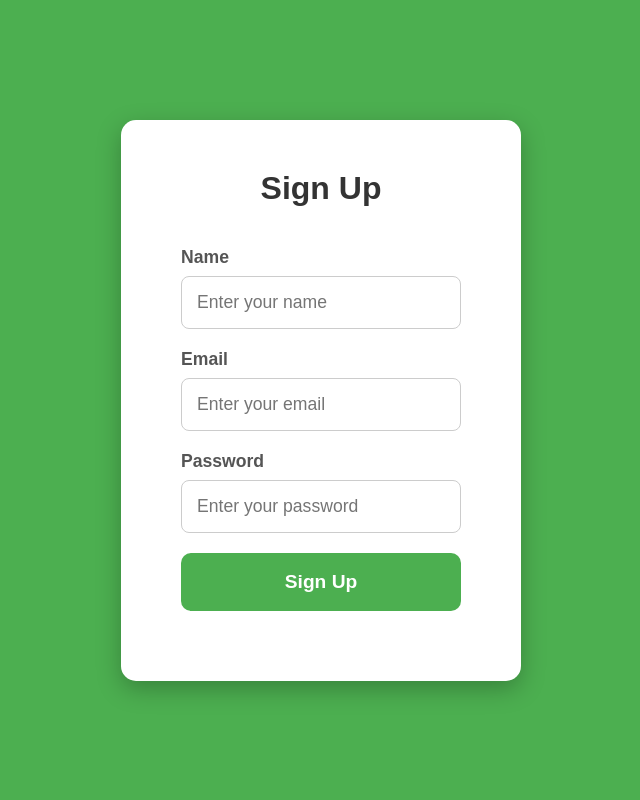
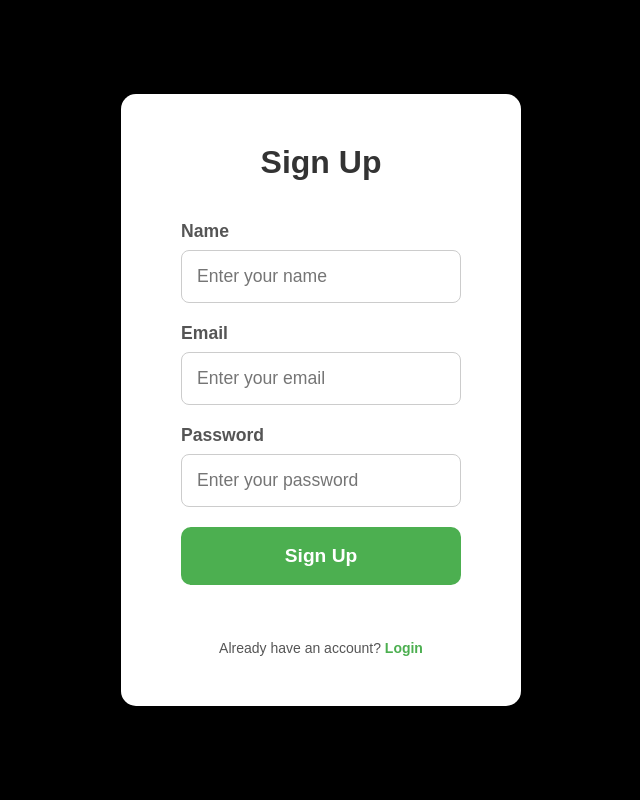
Before and after one commit to joyagergess/ChatBox, a PHP site: page /signup.html in a window 1280 px wide. Shown: the whole page, without its empty margins (319-959 px from the left). Run offline with PHP 8.4, Linux system fonts and the light colour scheme.

Commit message:
Added links

```diff
--- a/Client/login.html
+++ b/Client/login.html
@@ -21,6 +21,9 @@
 
         <button id="loginBtn">Login</button>
         <p id="message" class="message"></p>
+        <p class="toggle-link">
+            Don't have an account? <a href="signup.html">Sign Up</a>
+        </p>
     </div>
 
     <script src="scripts/config.js"></script>
--- a/Client/signup.html
+++ b/Client/signup.html
@@ -26,6 +26,10 @@
 
         <button id="signupBtn">Sign Up</button>
         <p id="message" class="message"></p>
+
+        <p class="toggle-link">
+            Already have an account? <a href="login.html">Login</a>
+        </p>
     </div>
 
     <script src="scripts/config.js"></script>
--- a/Client/styles/auth.css
+++ b/Client/styles/auth.css
@@ -8,7 +8,7 @@
 
 body {
     font-family: Arial, sans-serif;
-    background-color: #4CAF50;
+    background-color: #000000;
     display: flex;
     justify-content: center;
     align-items: center;
@@ -82,6 +82,21 @@ button:hover {
     font-weight: bold;
     color: red;
 }
+.toggle-link {
+    margin-top: 15px;
+    font-size: 14px;
+    color: #555;
+}
+
+.toggle-link a {
+    color: #4CAF50;
+    text-decoration: none;
+    font-weight: bold;
+}
+
+.toggle-link a:hover {
+    text-decoration: underline;
+}
 
 
 @media (max-width: 480px) {
```
